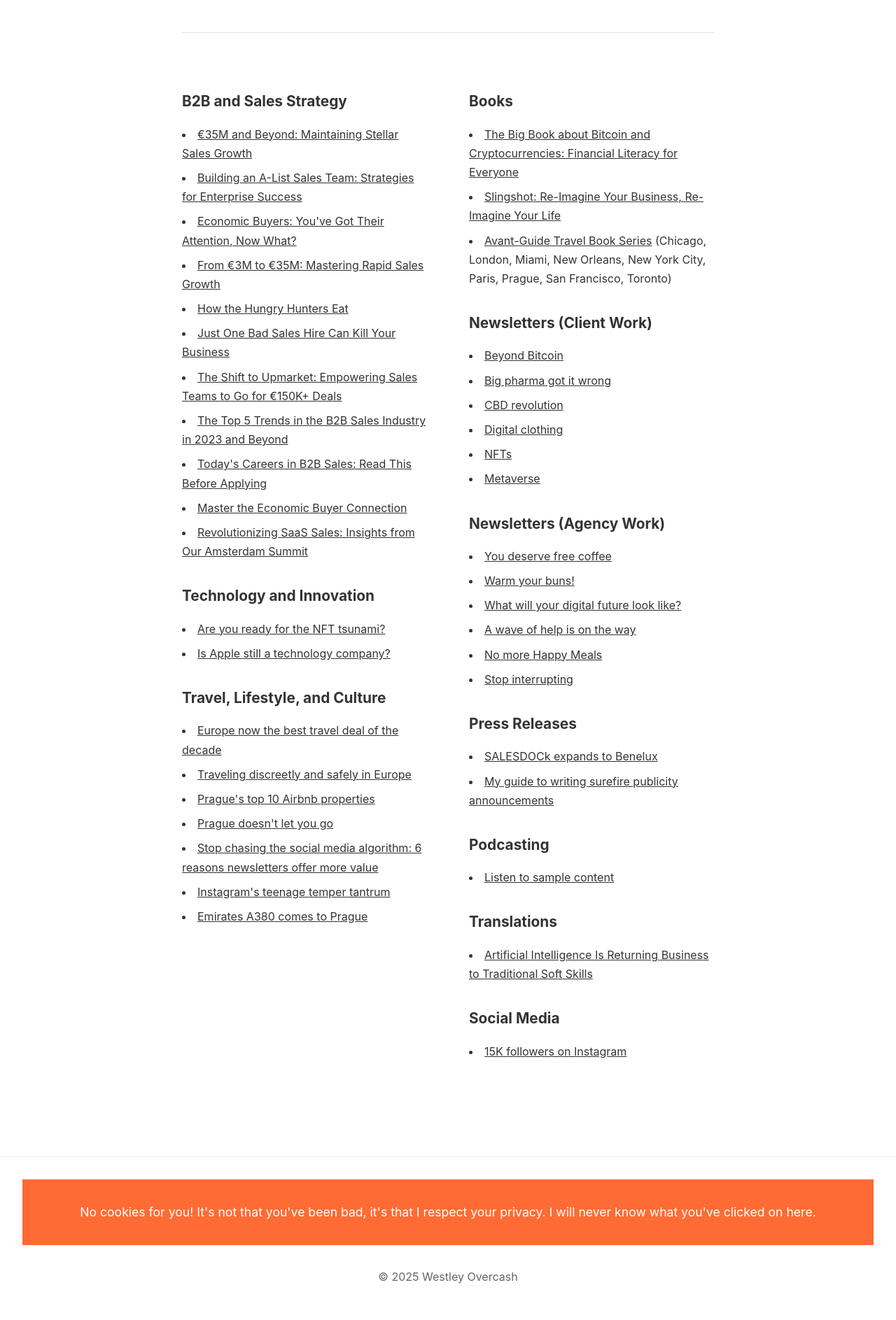
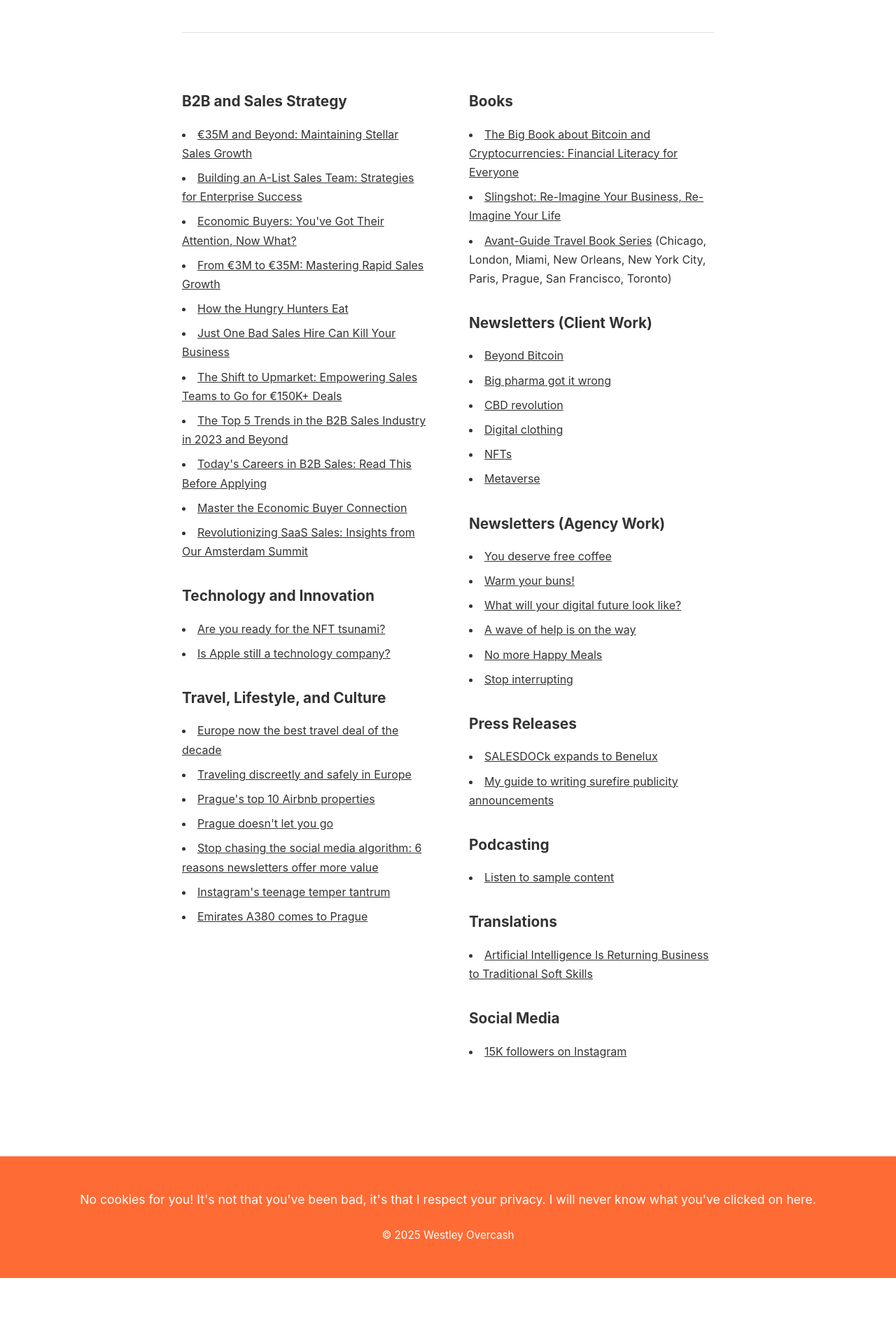
Before and after one commit to westleyovercash/westleyovercash.github.io, a Jekyll site: the page built from index.md, in a window 1280 px wide. Shown: the part 994-2881 px from the top of the page at 70% size. Built offline with Jekyll 4.4.1, drawn with Linux system fonts in a browser that asks for light colours; after the commit the page ends 2821 px from its top, so only the background shows below that.

Commit message:
Update default.html

```diff
--- a/_layouts/default.html
+++ b/_layouts/default.html
@@ -196,12 +196,9 @@
     {{ content }}
   </main>
 
-  <footer>
-  <div style="background-color: #ff6b35; color: white; padding: 2rem; text-align: center; margin-bottom: 2rem;">
-    <p style="font-size: 1.1rem; margin: 0;">No cookies for you! It's not that you've been bad, it's that I respect your privacy. I will never know what you've clicked on here.</p>
-  </div>
-  <p style="text-align: center; color: #666;">© 2025 Westley Overcash</p>
+  <footer style="background-color: #ff6b35; color: white; padding: 3rem 2rem; text-align: center; margin-top: 4rem; border-top: none;">
+  <p style="font-size: 1.1rem; margin-bottom: 1.5rem; line-height: 1.6;">No cookies for you! It's not that you've been bad, it's that I respect your privacy. I will never know what you've clicked on here.</p>
+  <p style="margin: 0; font-size: 0.95rem;">© 2025 Westley Overcash</p>
 </footer>
-  </footer>
 </body>
 </html>
```
